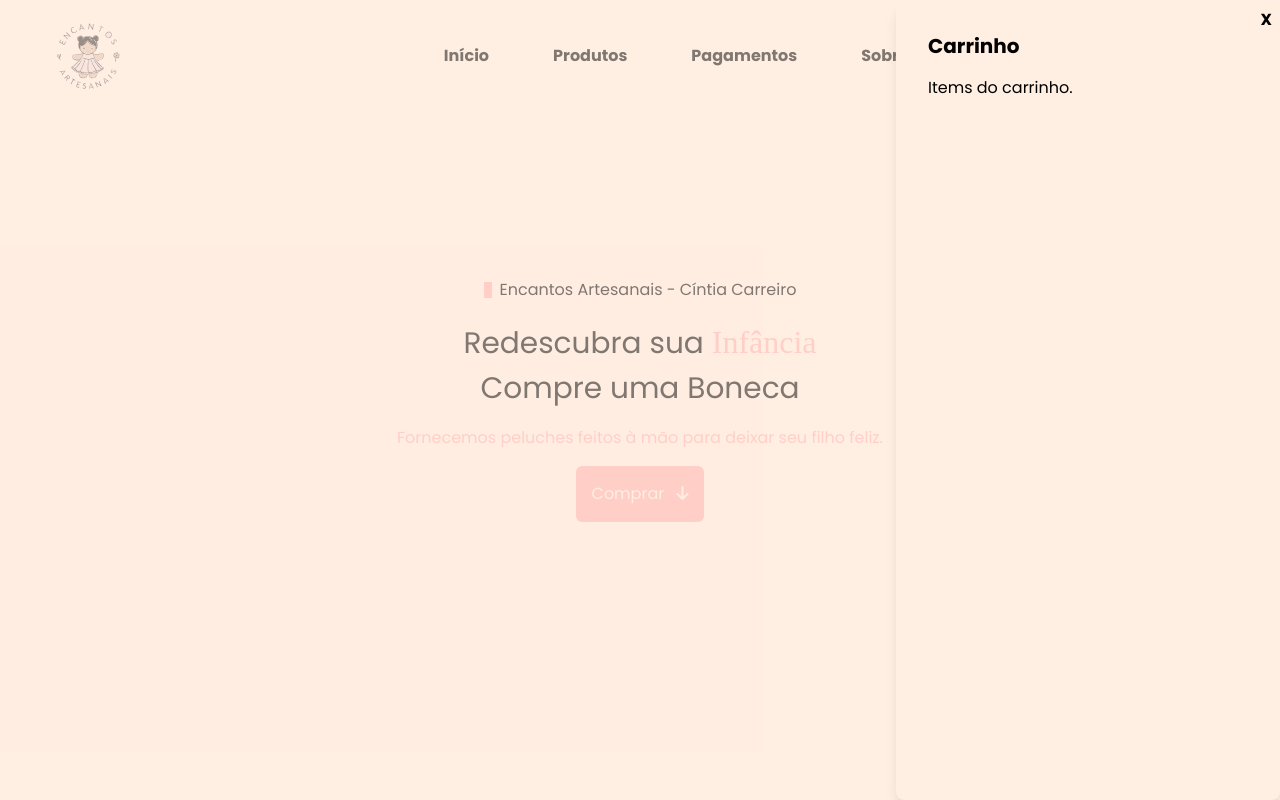
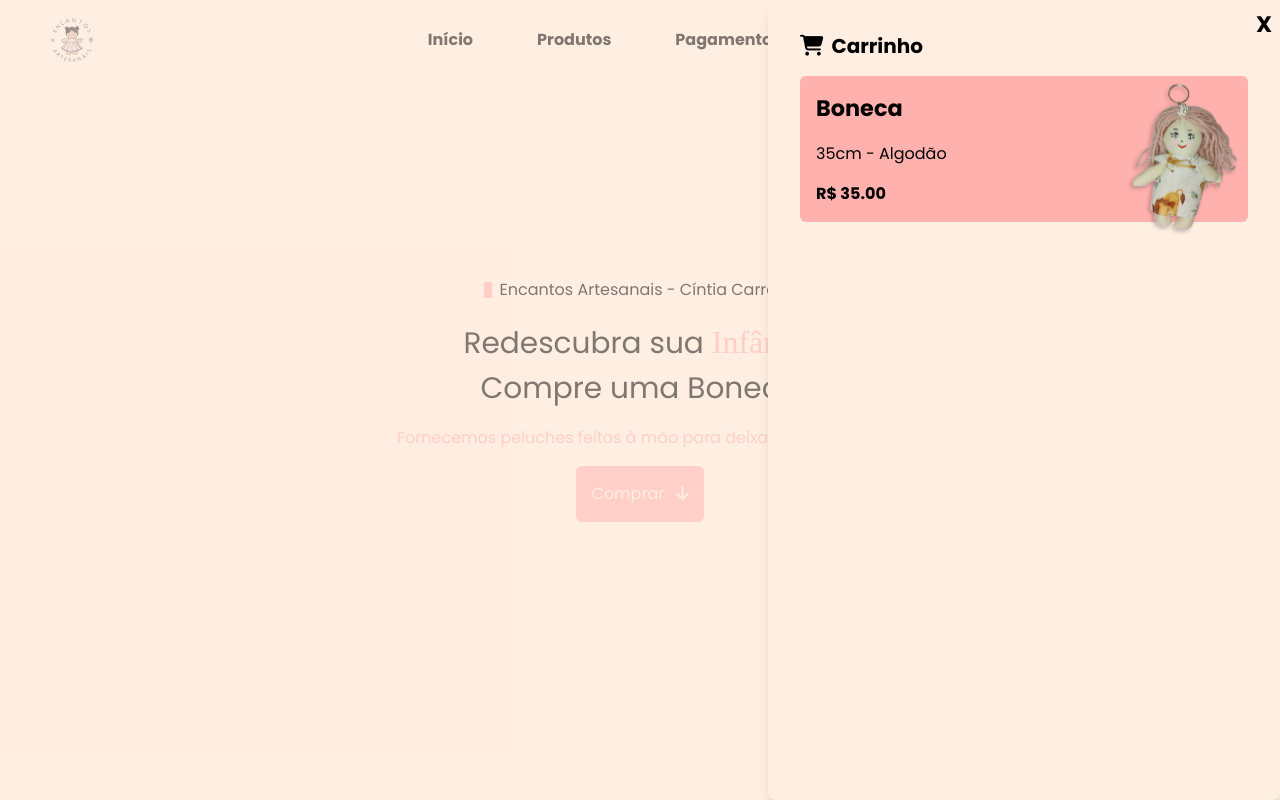
Before and after one commit to ruanvictordev/encantos-artesanais, an Angular app: page /userpage in a window 1280 px wide. Both pictures are taken after a click on the link 1228 px from the left and 56 px from the top of the page. Shown: the top 800 px of the page. Built offline with nearby package versions, Linux system fonts and the light colour scheme; a web font is replaced by a local one.

Commit message:
:sparkles: [FEAT] Cart Items.

```diff
--- a/src/app/userpage/cart-popup/cart-popup.component.html
+++ b/src/app/userpage/cart-popup/cart-popup.component.html
@@ -1,6 +1,6 @@
 <div class="fixed inset-0 flex items-center justify-end bg-q-color bg-opacity-50 z-50" (click)="closePopup()">
-    <div class="bg-white p-8 h-full rounded-lg shadow-lg max-w-sm w-full max-lg:w-4/5 bg-q-color" (click)="$event.stopPropagation()">
-      <button class="absolute top-2 right-2 text-gray-700 font-bold hover:text-gray-900" (click)="closePopup()">X</button>
+    <div class="bg-white p-8 h-full rounded-lg shadow-lg max-w-lg w-full max-lg:w-4/5 bg-q-color" (click)="$event.stopPropagation()">
+      <button class="absolute top-2 right-2 text-gray-700 text-35px font-bold hover:text-gray-900" (click)="closePopup()">X</button>
       <ng-content></ng-content>
     </div>
 </div>
--- a/src/app/userpage/header/header.component.html
+++ b/src/app/userpage/header/header.component.html
@@ -1,7 +1,7 @@
 <header class="fixed w-full top-0 z-50 bg-q-color">
     <nav class="px-10 py-2 flex justify-between items-center max-md:px-5">
-        <img class="w-24 max-sm:w-12 max-md:w-14" src="assets/icons/logo.svg" alt="Logo">
-        <ul class="flex justify-center items-center gap-16 text-18px font-bold max-lg:text-xs max-lg:gap-10 max-md:gap-5">
+        <img class="w-16 max-sm:w-12 max-md:w-14" src="assets/icons/logo.svg" alt="Logo">
+        <ul class="flex justify-center items-center gap-16 text-18px font-bold max-lg:text-xs max-lg:gap-10 max-md:gap-2">
             <li><a (click)="scrollTo('home')" class="cursor-pointer">Início</a></li>
             <li><a (click)="scrollTo('products')" class="cursor-pointer">Produtos</a></li>
             <li><a (click)="scrollTo('payments')" class="cursor-pointer">Pagamentos</a></li>
@@ -12,6 +12,13 @@
 </header>
 
 <app-cart-popup *ngIf="isPopupVisible" (close)="hidePopup()">
-    <h2 class="text-xl font-bold mb-4">Carrinho</h2>
-    <p>Items do carrinho.</p>
+    <h2 class="text-xl font-bold mb-4"><i class="fa-solid fa-cart-shopping text-20px mr-2"></i>Carrinho</h2>
+    <div class="flex justify-between w-full bg-p-color rounded-md p-4 relative">
+        <div class="flex flex-col gap-4">
+            <h1 class="text-35px font-bold">Boneca</h1>
+            <p>35cm - Algodão</p>
+            <p class="font-bold text-30px">R$ 35.00</p>
+        </div>
+        <img class="right-0 top-0 w-32 absolute" src="assets/images/products/p1.png" alt="">
+    </div>
 </app-cart-popup>
```
